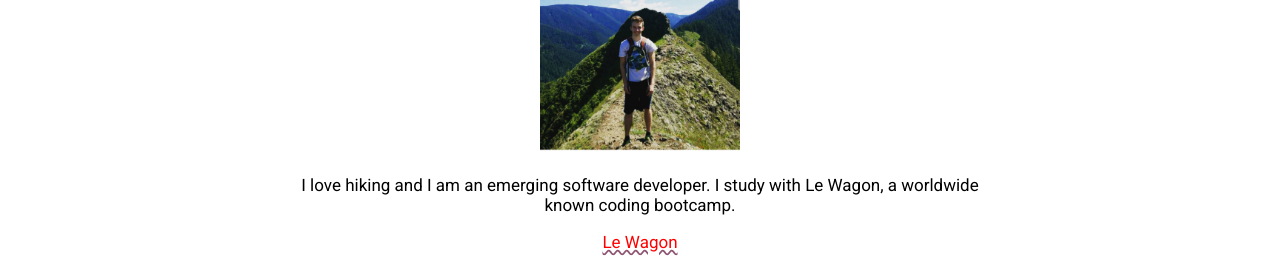
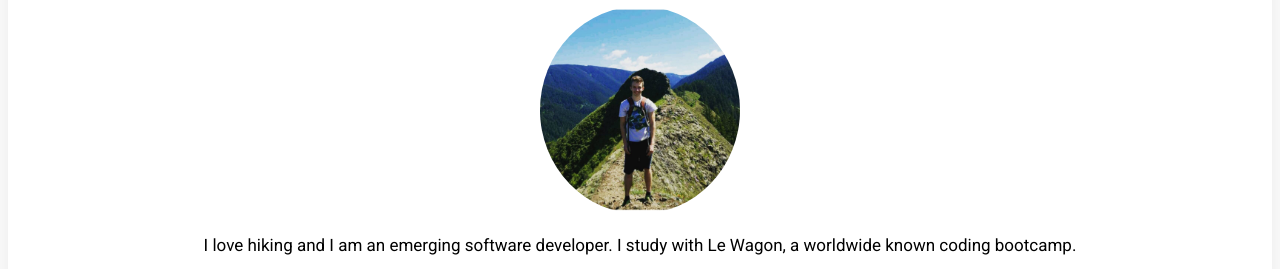
Before and after one commit to derric-d/profile, a plain HTML site: page index.html in a window 1280 px wide. Shown: the part 135-404 px from the top of the page. Drawn offline with Linux system fonts and the light colour scheme.

Commit message:
do some new styling

```diff
--- a/index.html
+++ b/index.html
@@ -12,7 +12,7 @@
 
   <div class="container">
     <h1>Hey, I'm Derric!</h1>
-    <img src="images/profile_pic.jpg" alt="Derric Donehoo" width="200px">
+    <img src="images/profile_pic.jpg" alt="Derric Donehoo" width="200px" class="image-circle">
     <p>I love hiking and I am an emerging software developer. I study with Le Wagon, a worldwide known coding bootcamp.</p>
     <a href="https://www.lewagon.com/" id="lewagon_link">Le Wagon</a>
   </div>
--- a/style.css
+++ b/style.css
@@ -28,9 +28,18 @@ ul, .social_icon {
 }
 
 .container {
-  width: 700px;
-  margin: 0 auto;
+  background-color: white;
+  padding: 40px;
+  box-shadow: 0px 10px 30px rgba(0,0,0,0.1);
+  border-radius: 4px;
+  margin: 20px 0px;
   text-align: center;
+}
+
+
+
+.image-circle {
+  border-radius: 50%;
 }
 
 @media (max-width: 960px) {
```
